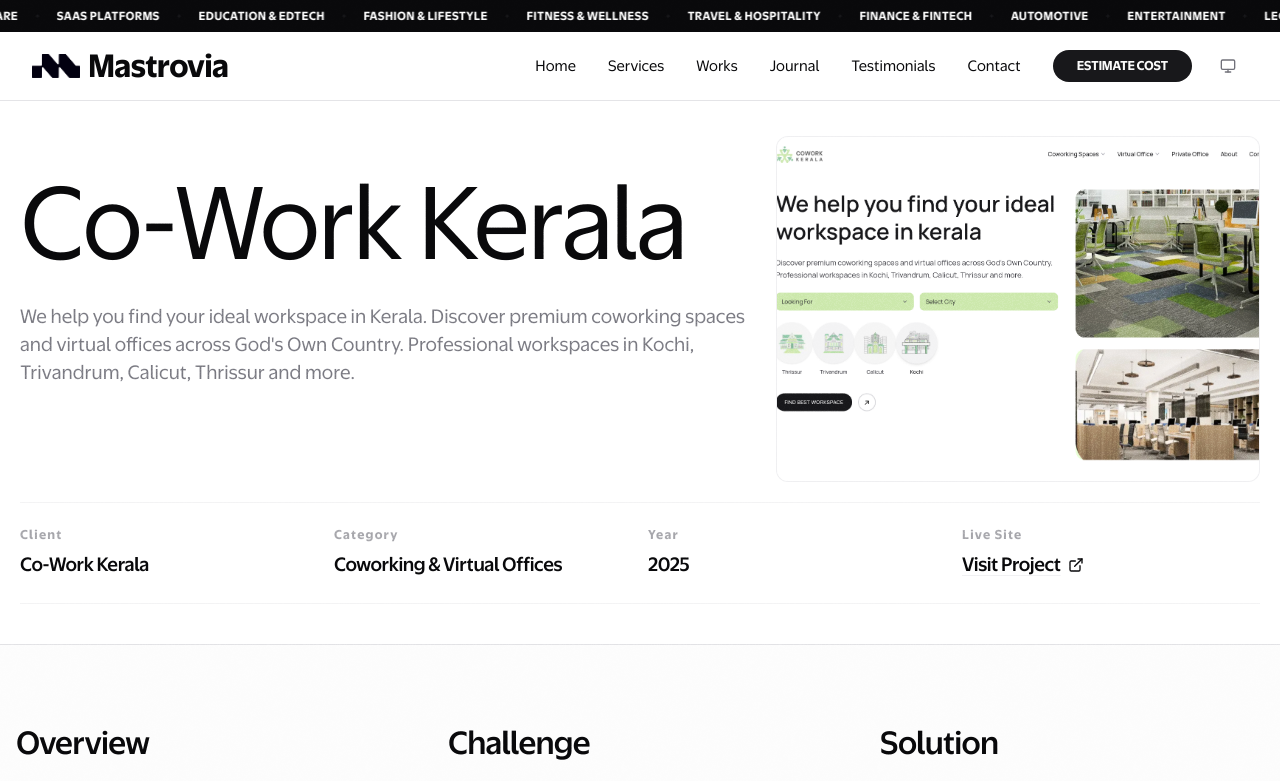
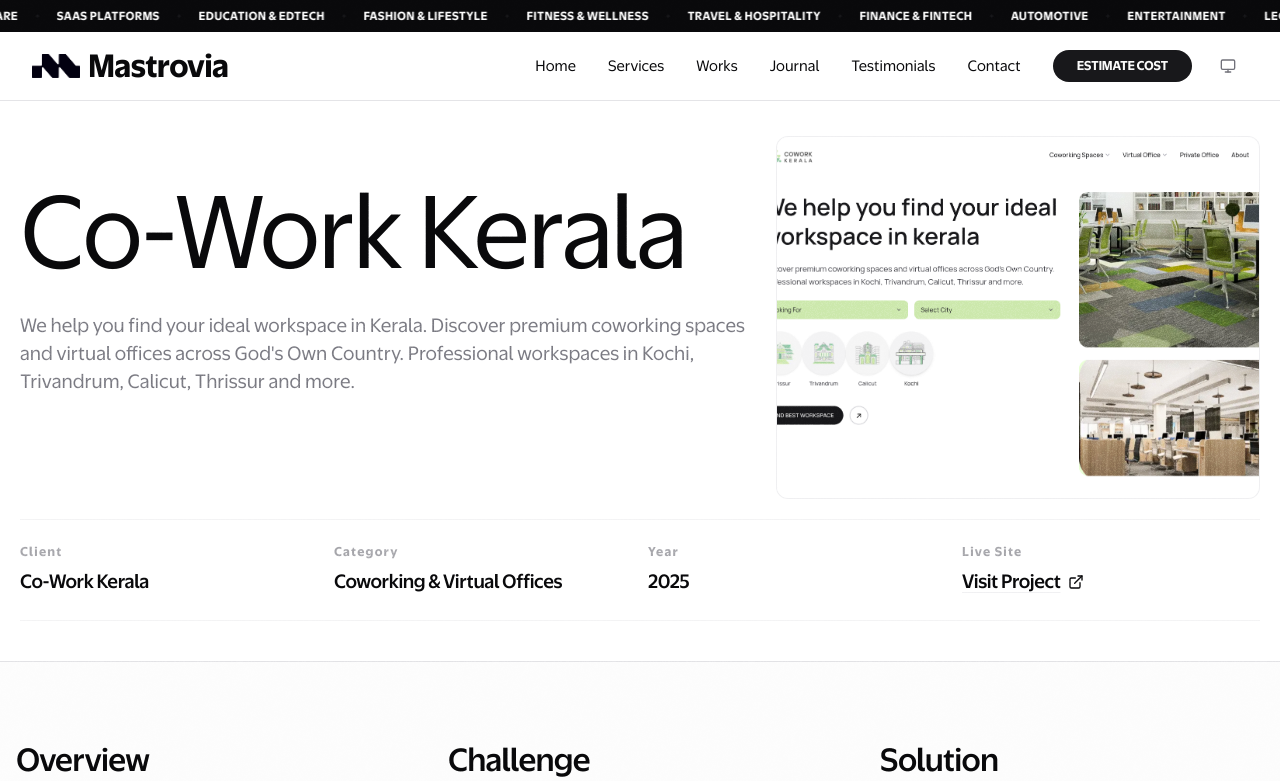
Before and after one commit to mastrovia/mastrovia, a Next.js app: page /case-study/cowork-kerala in a window 1280 px wide. Shown: the top 781 px of the page. Built offline with nearby package versions, Linux system fonts and the light colour scheme; a web font is replaced by a local one.

Commit message:
feat: update case study image aspect ratio from 1.4/1 to 4/3

```diff
--- a/src/app/case-study/[id]/CaseStudyClient.tsx
+++ b/src/app/case-study/[id]/CaseStudyClient.tsx
@@ -58,7 +58,7 @@ export default function CaseStudyClient({ caseStudy }: { caseStudy: CaseStudy })
               </motion.p>
             </div>
             <div className="md:col-span-2">
-              <div className="relative rounded-lg md:rounded-xl overflow-hidden border border-border/50 bg-muted/20 w-full aspect-[1.4/1] md:aspect-[1.4/1]">
+              <div className="relative rounded-lg md:rounded-xl overflow-hidden border border-border/50 bg-muted/20 w-full aspect-[4/3]">
                 <Image
                   src={caseStudy.image}
                   alt={caseStudy.title}
```
